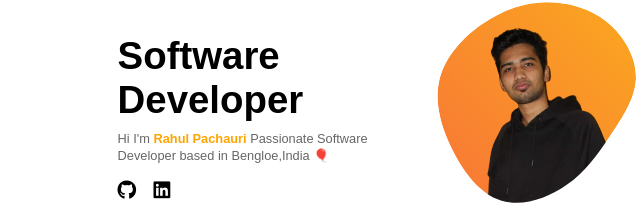
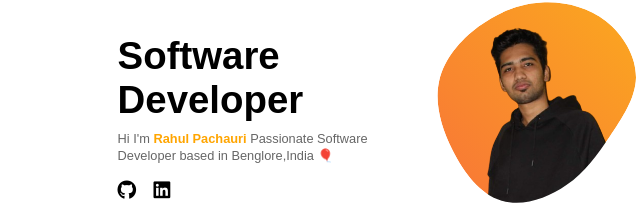
Before and after one commit to Uchhia/My_Portfoilio, a plain HTML site: page index.html in a window 1280 px wide. Shown: the part 284-495 px from the top of the page, 260-900 px from the left. Drawn offline with Linux system fonts and the light colour scheme.

Commit message:
correction

```diff
--- a/index.html
+++ b/index.html
@@ -55,7 +55,7 @@
             <h1>Software Developer</h1>
             <p>
               Hi I'm <span>Rahul Pachauri</span> Passionate Software Developer
-              based in Bengloe,India 🎈
+              based in Benglore,India 🎈
             </p>
             <a href="https://github.com/Uchhia/"
               ><i class="fa-brands fa-github"></i
```
